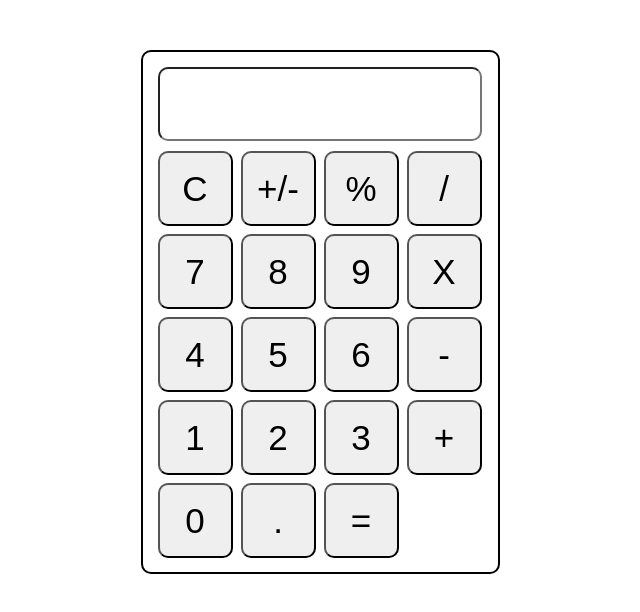
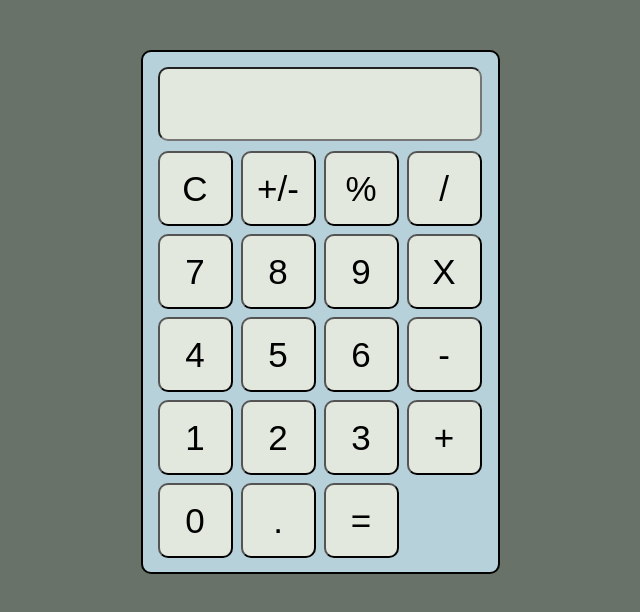
Before and after one commit to mmoreno723/JavaScript-Calculator, a plain HTML site: page index.html in a window 1280 px wide. Shown: the whole page, without its empty margins (320-960 px from the left). Drawn offline with Linux system fonts and the light colour scheme.

Commit message:
colors added

```diff
--- a/index.html
+++ b/index.html
@@ -18,9 +18,13 @@
           <td>
             <input class="btn" type="button" value="C" onclick="clearForm()" />
           </td>
-          <td><input class="btn" type="button" value="+/-" /></td>
+          <td>
+            <input class="btn" type="button" value="+/-" />
+          </td>
           <td><input class="btn" type="button" value="%" /></td>
-          <td><input class="btn" type="button" value="/" /></td>
+          <td>
+            <input class="btn" type="button" value="/" onclick="insert('/')" />
+          </td>
         </tr>
         <tr>
           <td>
@@ -72,7 +76,7 @@
             <input class="btn" type="button" value="." onclick="insert('.')" />
           </td>
           <td>
-            <input class="btn" type="button" value="=" onclick="" />
+            <input class="btn" type="button" value="=" onclick="equal()" />
           </td>
         </tr>
       </table>
--- a/script.js
+++ b/script.js
@@ -7,3 +7,15 @@ function insert(num) {
 function clearForm() {
   document.form1.textview.value = "";
 }
+
+// function changeSign() {
+
+// }
+
+function equal() {
+  var expression = document.form1.textview.value;
+
+  if (expression) {
+    document.form1.textview.value = eval(expression);
+  }
+}
--- a/style.css
+++ b/style.css
@@ -1,3 +1,7 @@
+body {
+  background-color: #697268;
+}
+
 .calculatorGrid {
   width: 335px;
   height: 500px;
@@ -5,6 +9,7 @@
   margin: 50px auto;
   padding: 10px;
   border-radius: 10px;
+  background-color: #b7d1da;
 }
 
 .textview {
@@ -14,6 +19,7 @@
   font-size: 35px;
   padding: 5px;
   border-radius: 10px;
+  background-color: #e2e8dd;
 }
 
 .btn {
@@ -24,4 +30,5 @@
   margin: 2px;
   cursor: pointer;
   border-radius: 10px;
+  background-color: #e2e8dd;
 }
```
